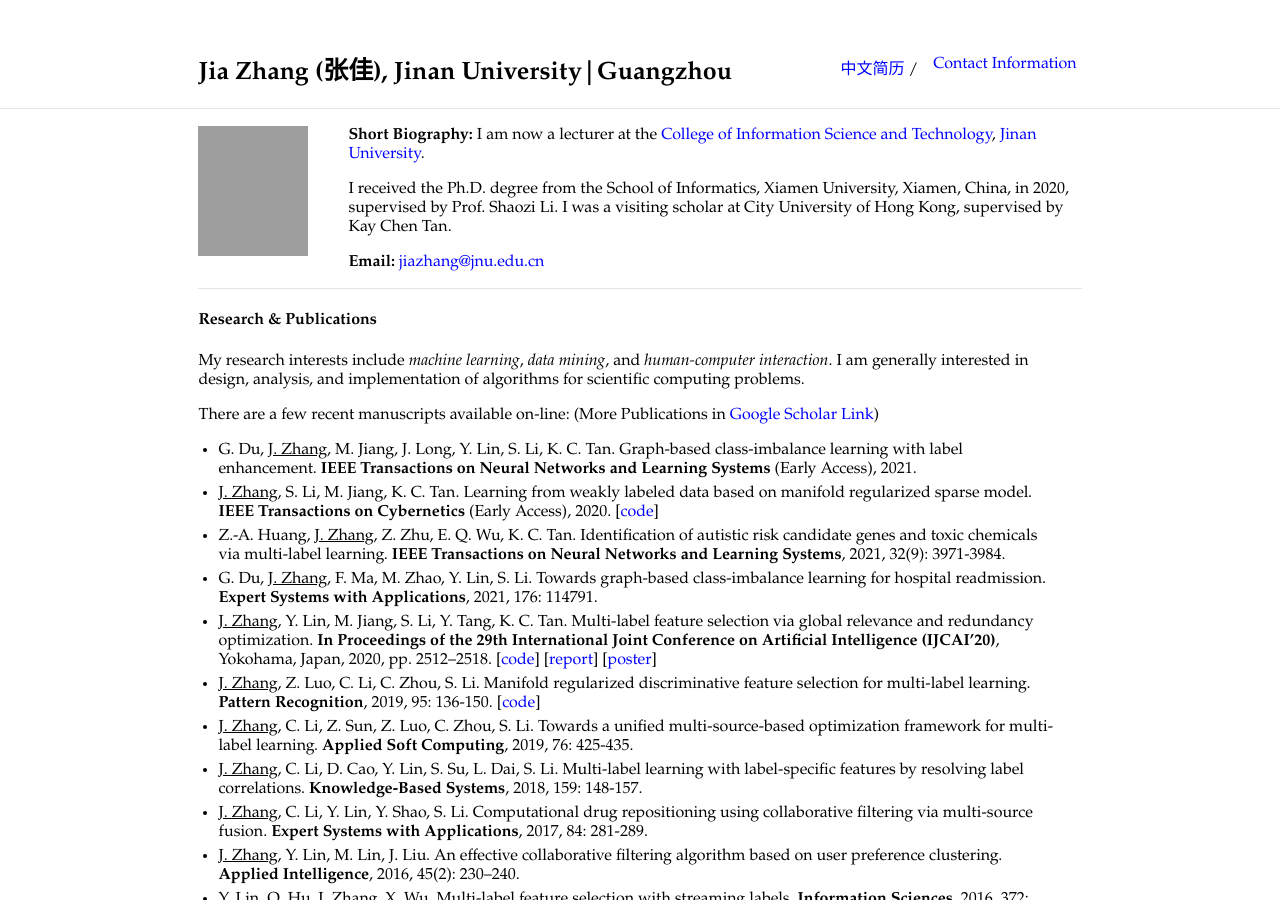
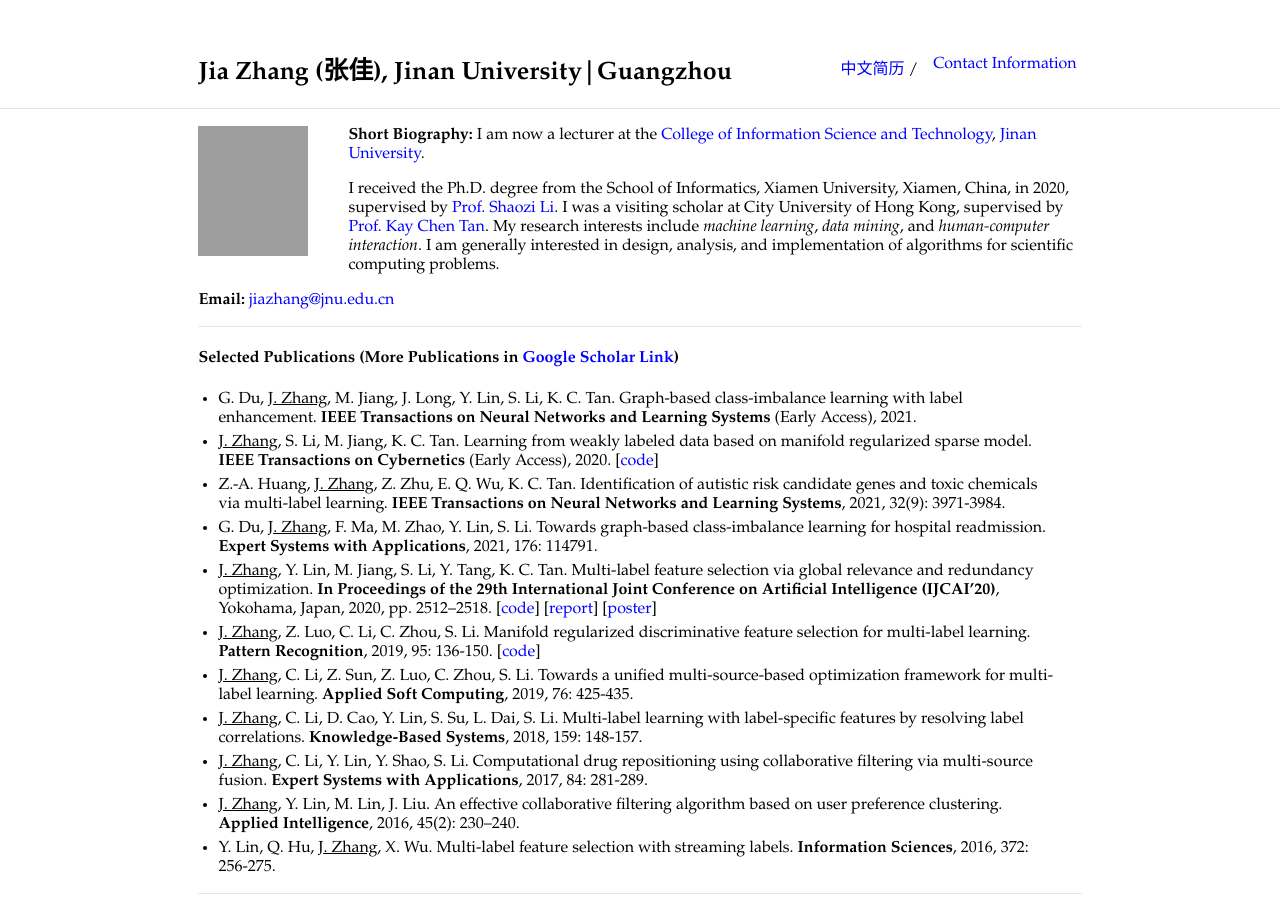
Before and after one commit to jiazhang-ml/jiazhang-ml.github.io, a Jekyll site: the page built from index.md, in a window 1280 px wide and 900 px high. Built offline with Jekyll 4.4.1, drawn with Linux system fonts in a browser that asks for light colours; grey boxes are pictures that could not be loaded.

Commit message:
Update index.md

```diff
--- a/index.md
+++ b/index.md
@@ -7,17 +7,14 @@ layout: default
 
 **Short Biography:** I am now a lecturer at the [College of Information Science and Technology](https://xxxy.jnu.edu.cn/main.htm), [Jinan University](https://www.jnu.edu.cn/).
 
-I received the Ph.D. degree from the School of Informatics, Xiamen University, Xiamen, China, in 2020, supervised by Prof. Shaozi Li. I was a visiting scholar at City University of Hong Kong, supervised by Kay Chen Tan.
+I received the Ph.D. degree from the School of Informatics, Xiamen University, Xiamen, China, in 2020, supervised by [Prof. Shaozi Li](https://imt.xmu.edu.cn/info/1003/1182.htm). I was a visiting scholar at City University of Hong Kong, supervised by [Prof. Kay Chen Tan](https://www.polyu.edu.hk/comp/people/academic-staff/prof-tan-kay-chen/). My research interests include *machine learning*, *data mining*, and *human-computer interaction*. I am generally interested in design, analysis, and implementation of algorithms for scientific computing problems.
+
 
 **Email:** [jiazhang@jnu.edu.cn](mailto:jiazhang@jnu.edu.cn)
 
 ---
 
-#### Research & Publications
-
-My research interests include *machine learning*, *data mining*, and *human-computer interaction*. I am generally interested in design, analysis, and implementation of algorithms for scientific computing problems.
-
-There are a few recent manuscripts available on-line: (More Publications in [Google Scholar Link](https://scholar.google.com/citations?user=yBaTk-gAAAAJ&hl=en))
+#### Selected Publications (More Publications in [Google Scholar Link](https://scholar.google.com/citations?user=yBaTk-gAAAAJ&hl=en))
 
 * G. Du, <u>J. Zhang</u>, M. Jiang, J. Long, Y. Lin, S. Li, K. C. Tan. Graph-based class-imbalance learning with label enhancement. **IEEE Transactions on Neural Networks and Learning Systems** (Early Access), 2021.
 * <u>J. Zhang</u>, S. Li, M. Jiang, K. C. Tan. Learning from weakly labeled data based on manifold regularized sparse model. **IEEE Transactions on Cybernetics** (Early Access), 2020. [[code](MSWL-master.zip)]
```
